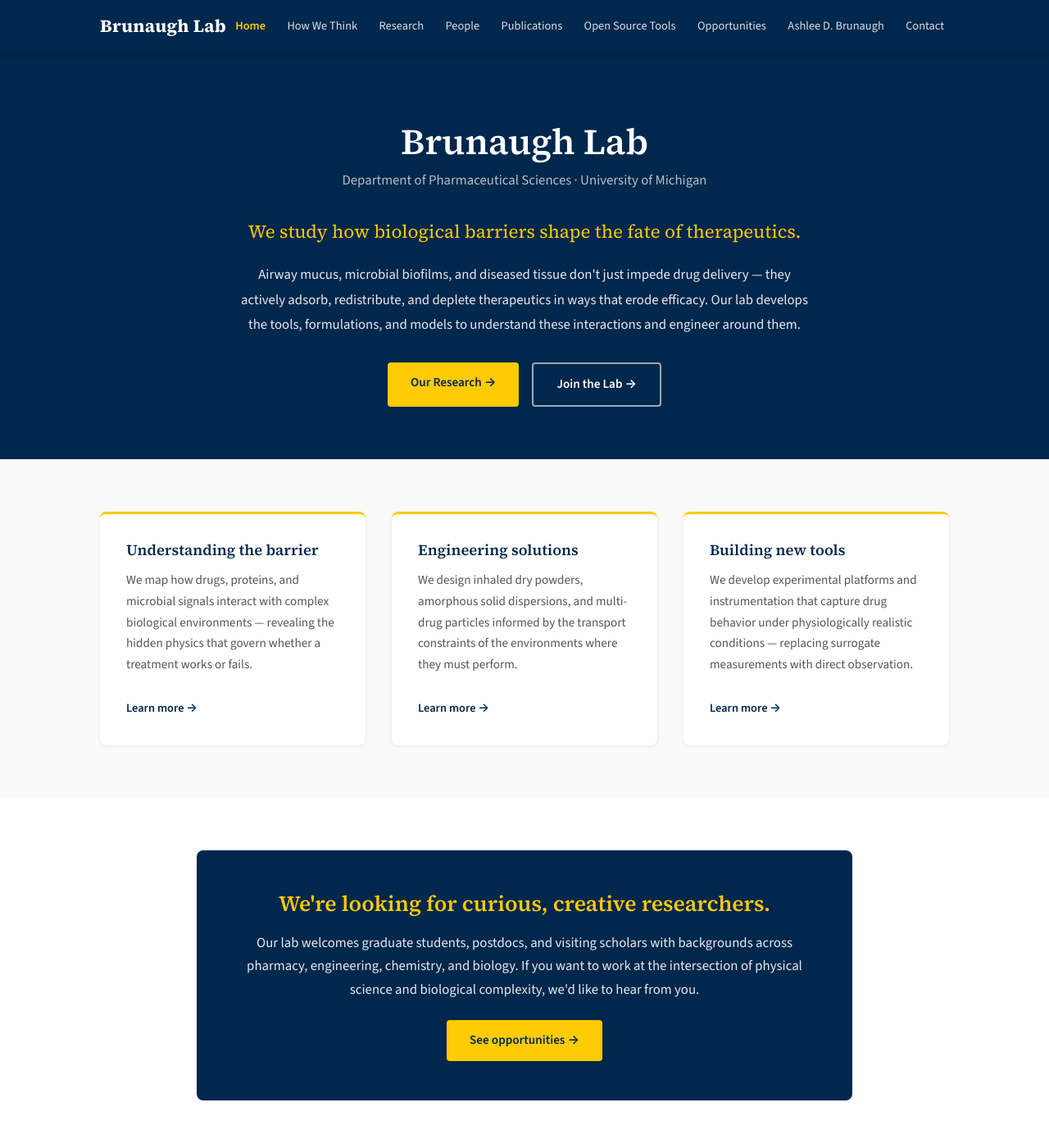
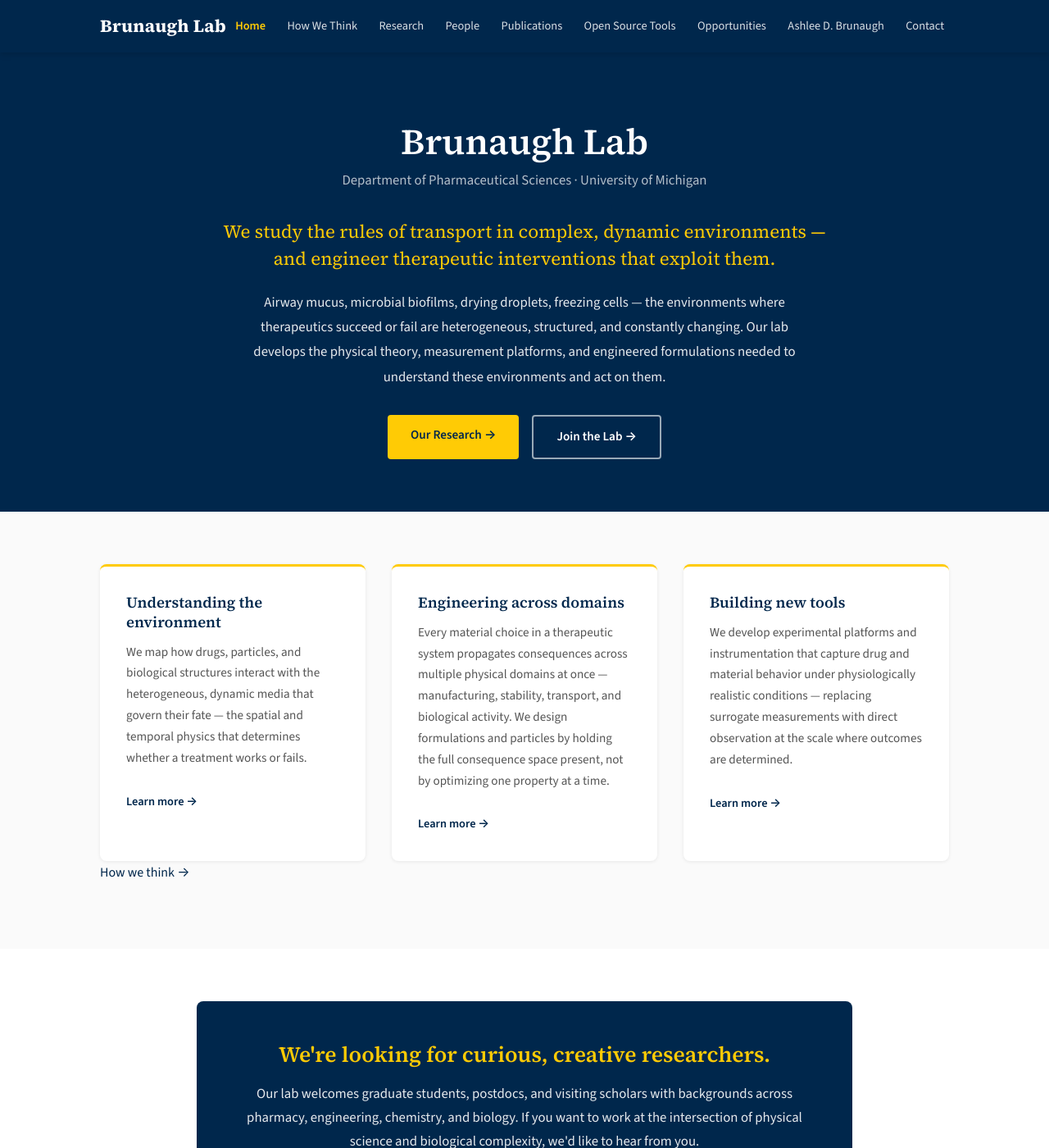
Before and after one commit to Brunaugh-Lab/Brunaugh-Lab.github.io, a Jekyll site: the page built from index.html, in a window 1280 px wide and 1400 px high. Shown: the whole window at 82% size. Built offline with Jekyll 4.4.1, drawn with Linux system fonts in a browser that asks for light colours.

Commit message:
Reframe Home page tagline, supporting text, and snapshot blocks for broader scope
Co-Authored-By: Claude Opus 4.7 (1M context) <noreply@anthropic.com>

```diff
--- a/index.html
+++ b/index.html
@@ -6,8 +6,8 @@ title: Home
   <div class="container">
     <h1>Brunaugh Lab</h1>
     <p class="dept">Department of Pharmaceutical Sciences · University of Michigan</p>
-    <p class="tagline">We study how biological barriers shape the fate of therapeutics.</p>
-    <p class="description">Airway mucus, microbial biofilms, and diseased tissue don't just impede drug delivery — they actively adsorb, redistribute, and deplete therapeutics in ways that erode efficacy. Our lab develops the tools, formulations, and models to understand these interactions and engineer around them.</p>
+    <p class="tagline">We study the rules of transport in complex, dynamic environments — and engineer therapeutic interventions that exploit them.</p>
+    <p class="description">Airway mucus, microbial biofilms, drying droplets, freezing cells — the environments where therapeutics succeed or fail are heterogeneous, structured, and constantly changing. Our lab develops the physical theory, measurement platforms, and engineered formulations needed to understand these environments and act on them.</p>
     <div class="hero-actions">
       <a href="/research/" class="btn btn-maize">Our Research →</a>
       <a href="/opportunities/" class="btn btn-outline">Join the Lab →</a>
@@ -19,21 +19,22 @@ title: Home
   <div class="container">
     <div class="snapshot-grid">
       <div class="snapshot-card">
-        <h3>Understanding the barrier</h3>
-        <p>We map how drugs, proteins, and microbial signals interact with complex biological environments — revealing the hidden physics that govern whether a treatment works or fails.</p>
+        <h3>Understanding the environment</h3>
+        <p>We map how drugs, particles, and biological structures interact with the heterogeneous, dynamic media that govern their fate — the spatial and temporal physics that determines whether a treatment works or fails.</p>
         <a href="/research/barrier-cartography/" class="card-link">Learn more →</a>
       </div>
       <div class="snapshot-card">
-        <h3>Engineering solutions</h3>
-        <p>We design inhaled dry powders, amorphous solid dispersions, and multi-drug particles informed by the transport constraints of the environments where they must perform.</p>
+        <h3>Engineering across domains</h3>
+        <p>Every material choice in a therapeutic system propagates consequences across multiple physical domains at once — manufacturing, stability, transport, and biological activity. We design formulations and particles by holding the full consequence space present, not by optimizing one property at a time.</p>
         <a href="/research/spatiotemporal-synergy/" class="card-link">Learn more →</a>
       </div>
       <div class="snapshot-card">
         <h3>Building new tools</h3>
-        <p>We develop experimental platforms and instrumentation that capture drug behavior under physiologically realistic conditions — replacing surrogate measurements with direct observation.</p>
+        <p>We develop experimental platforms and instrumentation that capture drug and material behavior under physiologically realistic conditions — replacing surrogate measurements with direct observation at the scale where outcomes are determined.</p>
         <a href="/research/inhaled-product-performance/" class="card-link">Learn more →</a>
       </div>
     </div>
+    <p class="cta-link"><a href="/approach/">How we think →</a></p>
   </div>
 </section>
 
```
